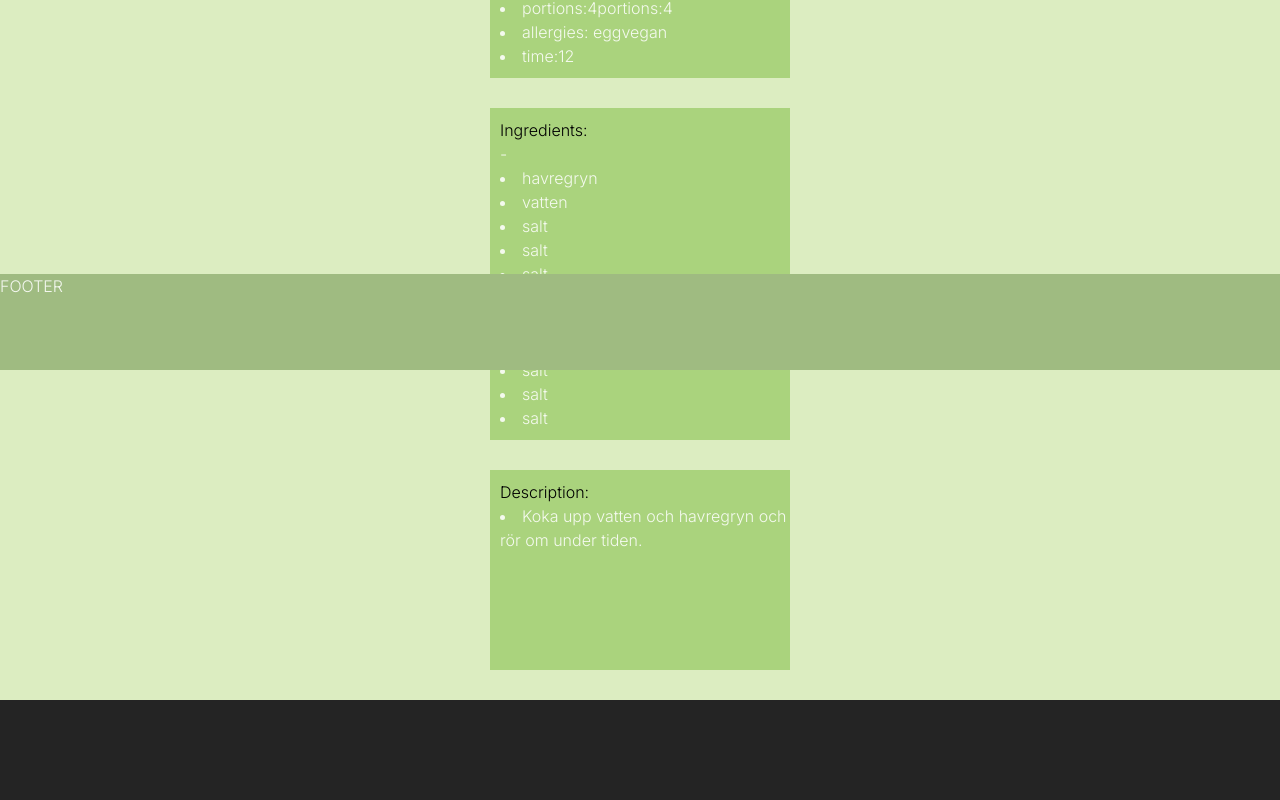
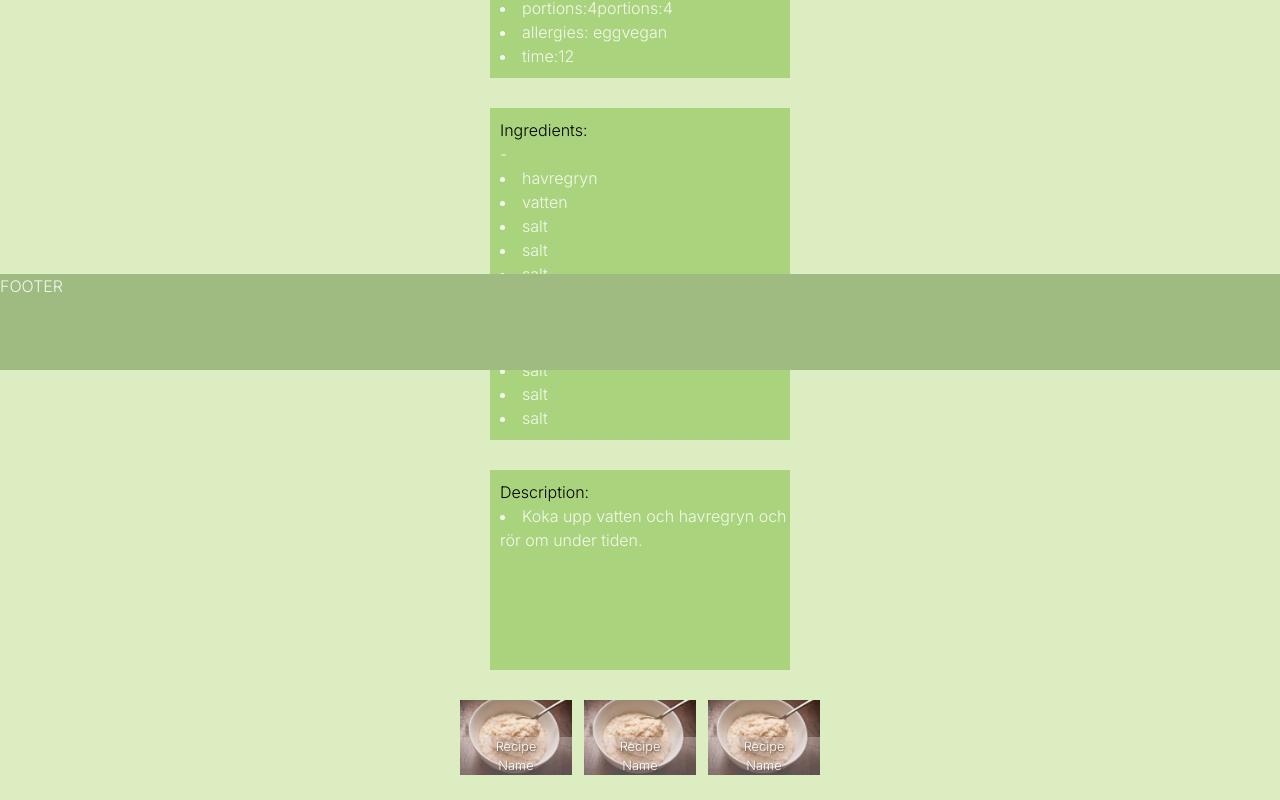
Before and after one commit to AdamGrubb/grupp10, a React (Vite) app in the folder MegaBite/: page /searchresults/recipepage in a window 1280 px wide. Shown: the part 430-1230 px from the top of the page. Before the commit the page ends 1130 px from the top, so only its background shows below. Built offline with nearby package versions, Linux system fonts and the light colour scheme; a web font is replaced by a local one.

Commit message:
addes recipesuggestions to recipepage

```diff
--- a/MegaBite/src/components/recipePage/RecipePage.css
+++ b/MegaBite/src/components/recipePage/RecipePage.css
@@ -58,8 +58,3 @@
     font-size: 1em;
     font-weight: 500;
 }
-/*
-ul {
-     list-style-type: disc;
-     margin-left: 10px;
-    } */
--- a/MegaBite/src/components/recipePage/RecipePage.jsx
+++ b/MegaBite/src/components/recipePage/RecipePage.jsx
@@ -14,8 +14,6 @@ export default function RecipePage() {
   portions: 4,
   allergies: ["egg", "vegan"]
 };
-
-
 
 return (
   // Denna renderas mellan header & footer på huvusidan. Article kommer vara diven som skyfflar om sectionerna beroende på storlek på skärmen så de hamnar rätt.
@@ -54,10 +52,14 @@ return (
           </div>
         </section>
         </div>
+
+      <section>
+      {<RecipeSuggestions/>}
+      </section>
+
       </article>
 
-      {/* Vi har ju redan gjort en tidigare hämtning när man sökte receptet, kan ju skapa en suggestion-här då.
-      <RecipeSuggestions/> */}
+
     </>
   );
 }
```
